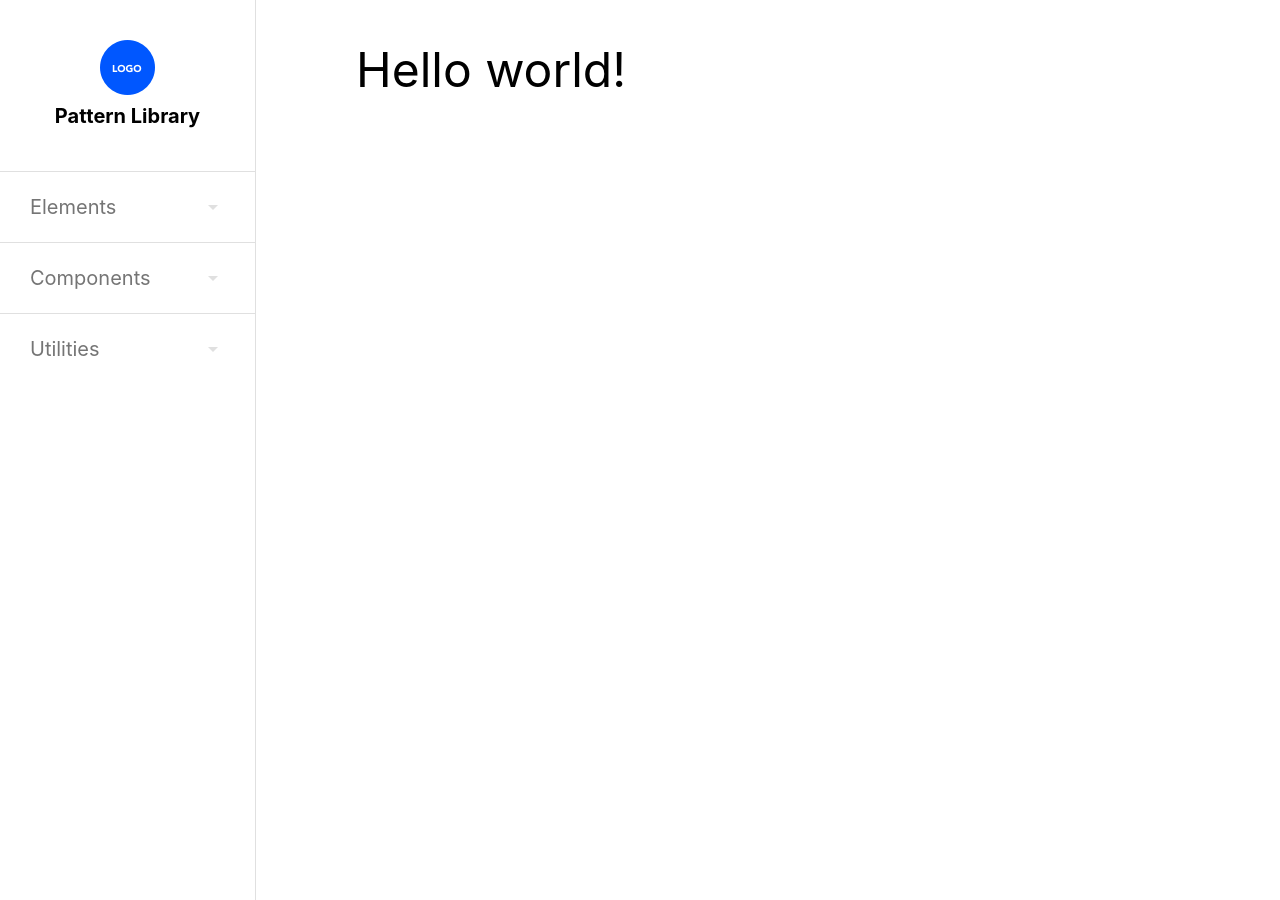
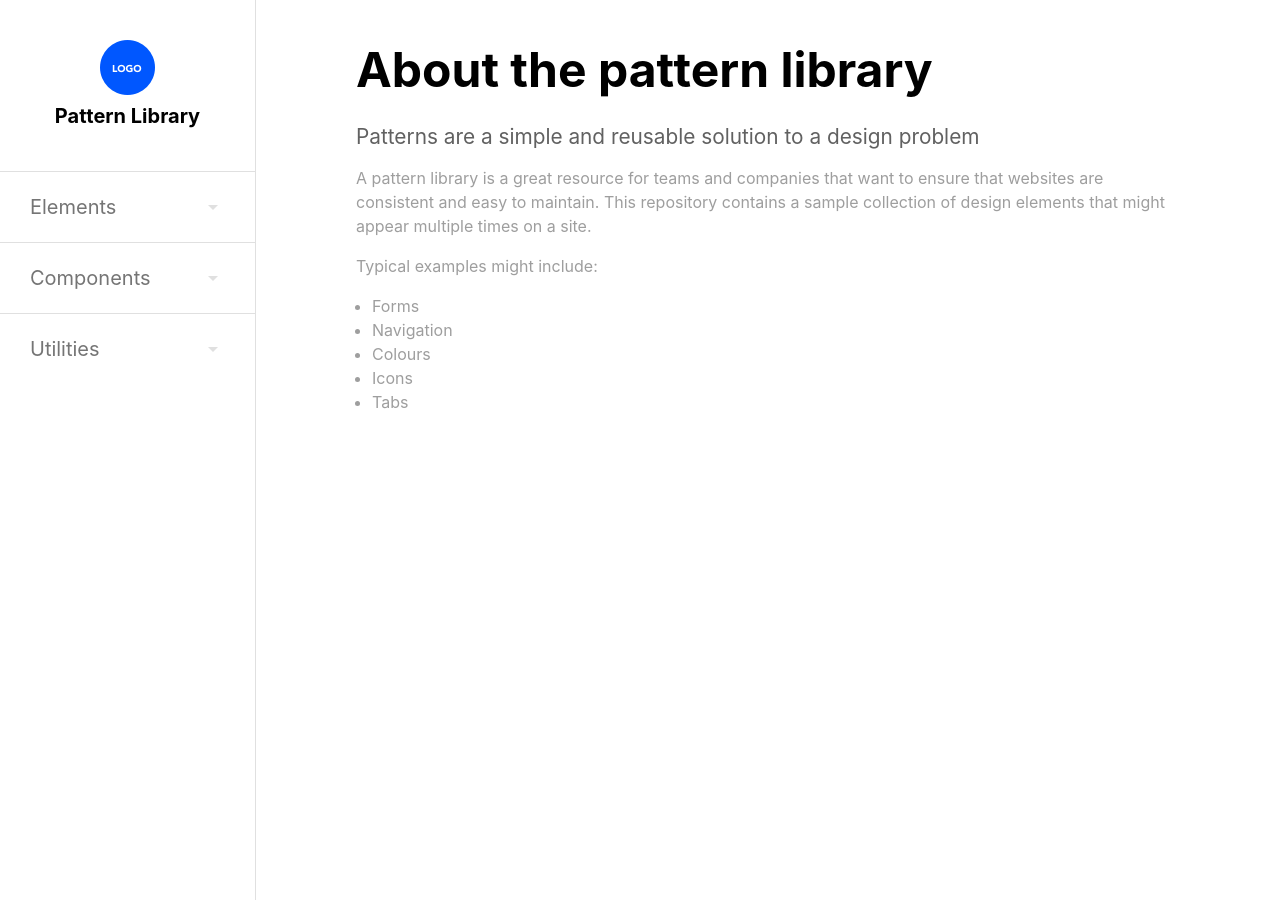
Before and after one commit to marcomtr/jekyll-pattern-library, a Jekyll site: the page built from index.html, in a window 1280 px wide. Built offline with Jekyll 4.4.1, drawn with Linux system fonts in a browser that asks for light colours.

Commit message:
Add homepage content

```diff
--- a/_includes/components/progress-bar.html
+++ b/_includes/components/progress-bar.html
@@ -1,7 +1,6 @@
 <h1 class="u-margin-b-xxlarge u-t-bold">Progress Bar</h1>
 
 <p class="u-padding-b-large u-t-gray-500">Horizontal progress-bar for indicating progress and activity</p>
-
 
 <div class="progress">
 	<div class="progress__bar">
--- a/index.html
+++ b/index.html
@@ -2,4 +2,19 @@
 layout: default
 ---
 
-<h1>Hello world!</h1>
+<h1 class="u-margin-b-xxlarge u-t-bold">About the pattern library</h1>
+
+<h2 class="u-margin-b-large u-t-large u-t-gray-700">Patterns are a simple and reusable solution to a design problem</h2>
+
+<p class="u-t-gray-500">A pattern library is a great resource for teams and companies that want to ensure that websites are consistent and easy to maintain. This repository contains a sample collection of design elements that might appear multiple times on a site.</p>
+
+<p class="u-t-gray-500">Typical examples might include:</p>
+
+
+<ul class="u-t-gray-500 u-margin-l-large">
+	<li>Forms</li>
+	<li>Navigation</li>
+	<li>Colours</li>
+	<li>Icons</li>
+	<li>Tabs</li>
+</ul>
```
